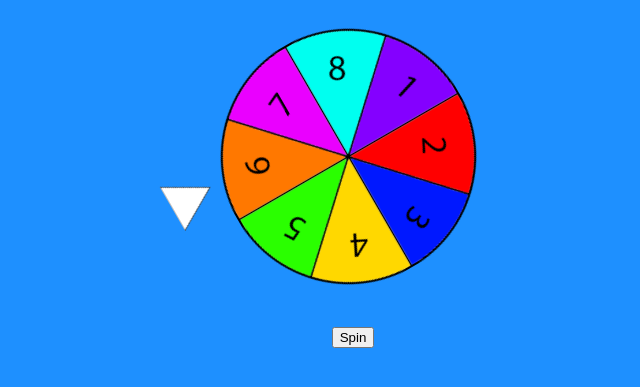
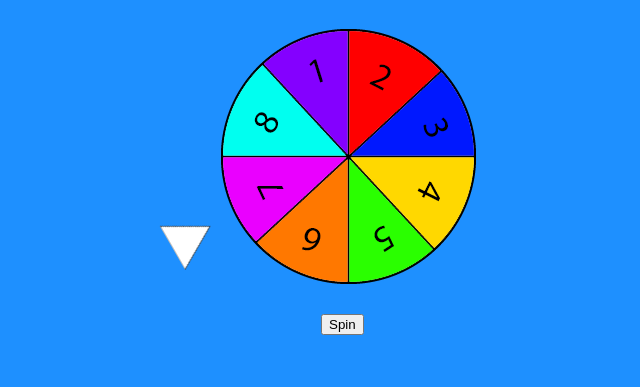
Before and after one commit to AphoticArk/415-class6, a website: page index.html in a window 1280 px wide. Shown: the part 109-496 px from the top of the page, without its empty margins (319-959 px from the left). Drawn offline with Linux system fonts and the light colour scheme.

Commit message:
Wheel is spinning a little, need to see rotation

```diff
--- a/index.html
+++ b/index.html
@@ -12,10 +12,10 @@
     <h1>Spin the Wheel</h1>
     <img class="point" src="point.png" alt="">
     <img class="wheel" src="wheel.png" alt="">
-    <form class="my-form">
-        <!-- a button -->
-        <input class="button" id="wheel" type="button" value="Spin">
-   </form>
+    <!-- a button -->
+    <!-- <button class="button" id="wheel" type="button" value="Spin"> -->
+    <button onclick="spinWheel()">Spin</button>
+
 
    <script src="script.js"></script>
 </body>
--- a/sass/_base.scss
+++ b/sass/_base.scss
@@ -7,14 +7,17 @@ body {
 //      text-align: center;
 // }
 .point {
-     margin-bottom: 5vw;
+     margin-bottom: 2vw;
      display: inline-flex;
      transform: rotate(60deg);
 }
 .wheel {
      display: inline;
 }
-form {
-     margin: 3vw 0 0 5vw;
+button {
+     display: block;
+     justify-content: center;
+     margin-top: 2vw;
+     margin-left: 50%;
 
 }
--- a/script.js
+++ b/script.js
@@ -5,9 +5,9 @@ console.log("working");
 // Variable Declaration
 let amountRotate;
 
-let button = document.querySelectorAll('.button');
+let button = document.querySelector('.button');
 
-let wheel = document.getElementById('wheel');
+let wheel = document.querySelector('.wheel');
 
 function randomInteger(min, max) {
      //return a random int between min and max
@@ -19,11 +19,10 @@ function spinWheel() {
      console.log("spin");
 
      amountRotate = randomInteger(1800, 2160);
-     console.log("amountRotate");
+     console.log(amountRotate);
 
      for (let i = 0; i < amountRotate; i++) {
           wheel.style.transform = "rotate(1deg)";
+          // setTimeout( () => wheel, 1000);
      }
 }
-
-button.addEventListener('click', spinWheel);
```
Also changed, not shown: css/style.css, 1 other file.
